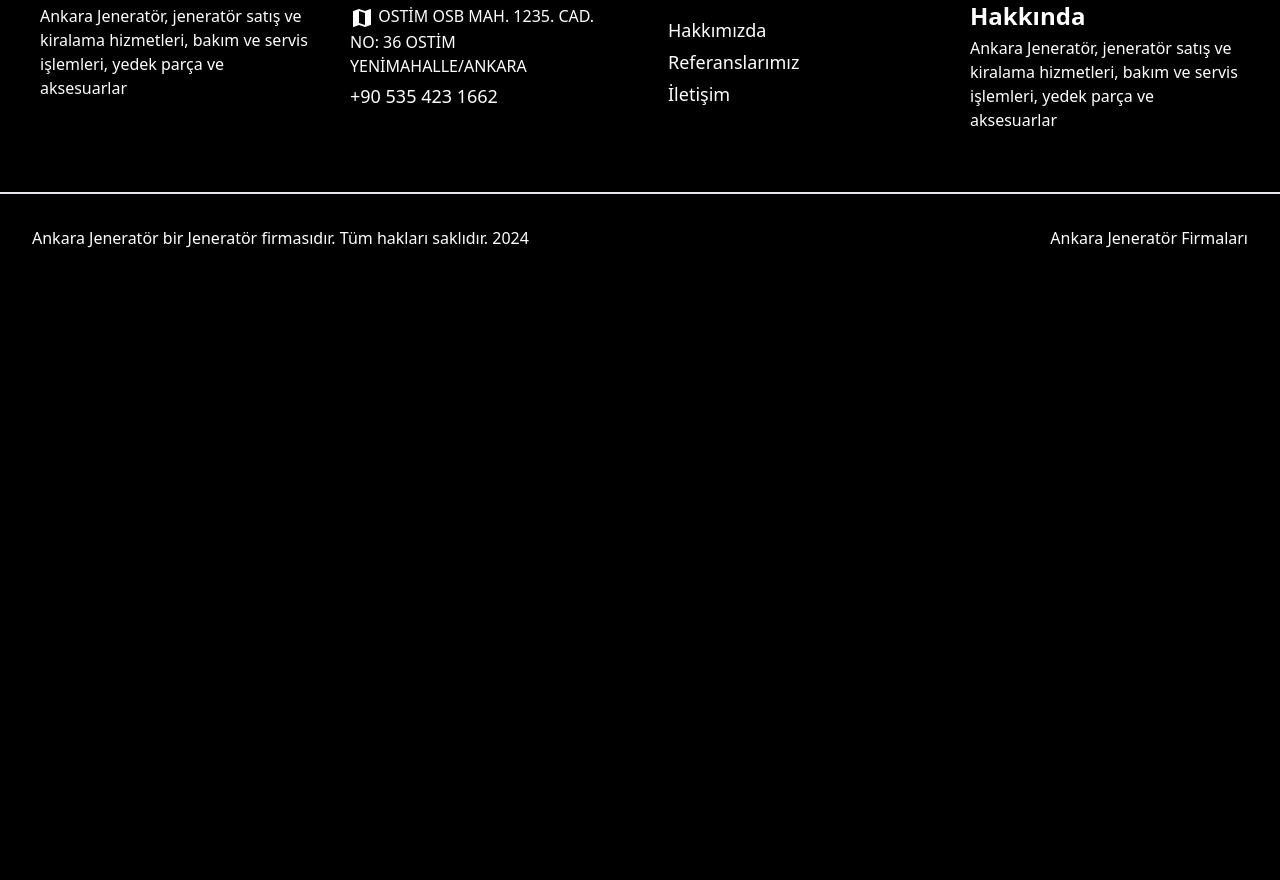
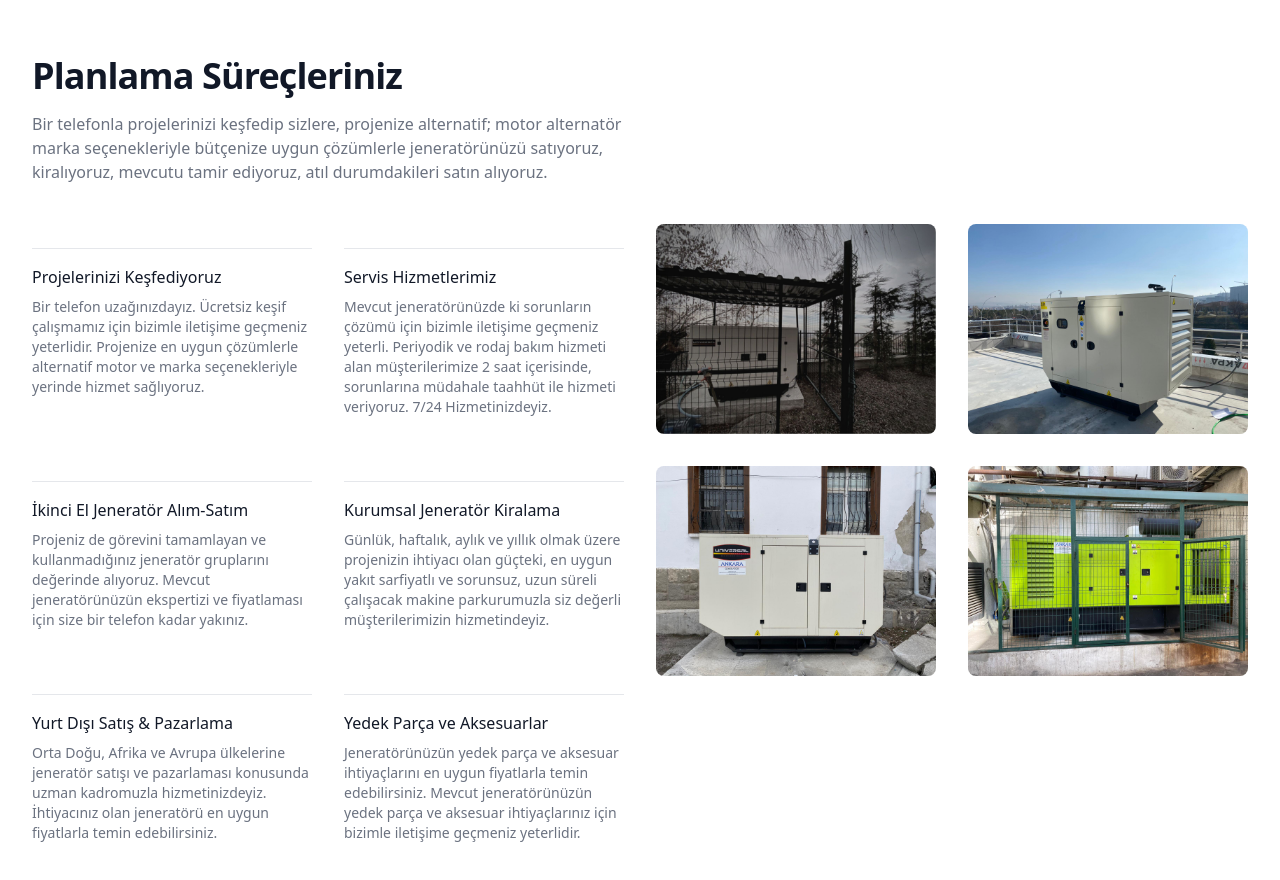
Before and after one commit to omer0697/responsiveGeneralLayout, a Next.js app: page / in a window 1280 px wide. Shown: the part 1832-2712 px from the top of the page. Before the commit the page ends 2114 px from the top, so only its background shows below. Built offline with nearby package versions, Linux system fonts and the light colour scheme.

Commit message:
New component was added.

```diff
--- a/src/app/components/HeroSection.js
+++ b/src/app/components/HeroSection.js
@@ -7,7 +7,6 @@
 import CustomTable from './CustomTable'
 import Loading from './Loading'
 import Navbar from './Navbar';
-import ImagesList from './ImagesList'
 
 
 const HeroSection = () => {
@@ -29,7 +28,6 @@
           </h1>
         </div>
       </div>
-        <ImagesList />
 
     </div>
   )
--- a/src/app/components/ImagesList.jsx
+++ b/src/app/components/ImagesList.jsx
@@ -5,6 +5,7 @@
 import ArrowForwardIosIcon from '@mui/icons-material/ArrowForwardIos';
 import { CarouselProvider, Slider, Slide, ButtonBack, ButtonNext } from 'pure-react-carousel'
 import 'pure-react-carousel/dist/react-carousel.es.css';
+import Loading from './Loading';
 
 const itemData = [
     {
@@ -98,10 +99,14 @@
 
 export default function ImagesList() {
     const [windowWidth, setWindowWidth] = useState(0)
+    const [loading, setLoading] = useState(true)
 
     useEffect(() => {
         setWindowWidth(window.innerWidth)
+        setLoading(false)
     })
+
+    if (loading) return <Loading />
 
     return (
         <>
@@ -111,7 +116,7 @@
             naturalSlideHeight={100}
             totalSlides={itemData.length}
             visibleSlides={windowWidth > 1024 ? 4 : 2}
-            className='w-full h-44 lg:h-60 xl:h-80 2xl:h-96 relative overflow-hidden mt-10  bg-white rounded-lg'
+            className='w-full px-16 h-44 lg:h-60 xl:h-80 2xl:h-96 relative overflow-hidden mt-10  bg-white rounded-lg'
         >
             <Slider>
                 {itemData.map((item, index) => (
--- a/src/app/components/Loading.jsx
+++ b/src/app/components/Loading.jsx
@@ -5,7 +5,7 @@
 
 const Loading = () => {
     return (
-        <div className=' w-full h-full absolute flex items-center justify-center bg-black z-10'>
+        <div className='  absolute w-screen h-screen top-0 items-center justify-center bg-black z-10'>
             <div>
                 <Image
                     src="/logo.svg"
--- /dev/null
+++ b/src/app/components/ProductFeatures.jsx
@@ -0,0 +1,54 @@
+const features = [
+    { name: 'Projelerinizi Keşfediyoruz', description: 'Bir telefon uzağınızdayız. Ücretsiz keşif çalışmamız için bizimle iletişime geçmeniz yeterlidir. Projenize en uygun çözümlerle alternatif motor ve marka seçenekleriyle yerinde hizmet sağlıyoruz.' },
+    { name: 'Servis Hizmetlerimiz', description: 'Mevcut jeneratörünüzde ki sorunların çözümü için bizimle iletişime geçmeniz yeterli. Periyodik ve rodaj bakım hizmeti alan müşterilerimize 2 saat içerisinde, sorunlarına müdahale taahhüt ile hizmeti veriyoruz. 7/24 Hizmetinizdeyiz.' },
+    { name: 'İkinci El Jeneratör Alım-Satım', description: 'Projeniz de görevini tamamlayan ve kullanmadığınız jeneratör gruplarını değerinde alıyoruz. Mevcut jeneratörünüzün ekspertizi ve fiyatlaması için size bir telefon kadar yakınız.' },
+    { name: 'Kurumsal Jeneratör Kiralama', description: 'Günlük, haftalık, aylık ve yıllık olmak üzere projenizin ihtiyacı olan güçteki, en uygun yakıt sarfiyatlı ve sorunsuz, uzun süreli çalışacak makine parkurumuzla siz değerli müşterilerimizin hizmetindeyiz.' },
+    { name: 'Yurt Dışı Satış & Pazarlama', description: 'Orta Doğu, Afrika ve Avrupa ülkelerine jeneratör satışı ve pazarlaması konusunda uzman kadromuzla hizmetinizdeyiz. İhtiyacınız olan jeneratörü en uygun fiyatlarla temin edebilirsiniz.' },
+    { name: 'Yedek Parça ve Aksesuarlar', description: 'Jeneratörünüzün yedek parça ve aksesuar ihtiyaçlarını en uygun fiyatlarla temin edebilirsiniz. Mevcut jeneratörünüzün yedek parça ve aksesuar ihtiyaçlarınız için bizimle iletişime geçmeniz yeterlidir.' },
+  ]
+
+  export default function ProductFeatures() {
+    return (
+      <div className="bg-white">
+        <div className="mx-auto grid max-w-2xl grid-cols-1 items-center gap-x-8 gap-y-16 px-4 py-24 sm:px-6 sm:py-32 lg:max-w-7xl lg:grid-cols-2 lg:px-8">
+          <div>
+            <h2 className="text-3xl font-bold tracking-tight text-gray-900 sm:text-4xl">Planlama Süreçleriniz</h2>
+            <p className="mt-4 text-gray-500">
+                Bir telefonla projelerinizi keşfedip sizlere, projenize alternatif; motor alternatör marka seçenekleriyle bütçenize uygun çözümlerle jeneratörünüzü satıyoruz, kiralıyoruz, mevcutu tamir ediyoruz, atıl durumdakileri satın alıyoruz.
+            </p>
+
+            <dl className="mt-16 grid grid-cols-1 gap-x-6 gap-y-10 sm:grid-cols-2 sm:gap-y-16 lg:gap-x-8">
+              {features.map((feature) => (
+                <div key={feature.name} className="border-t border-gray-200 pt-4">
+                  <dt className="font-medium text-gray-900">{feature.name}</dt>
+                  <dd className="mt-2 text-sm text-gray-500">{feature.description}</dd>
+                </div>
+              ))}
+            </dl>
+          </div>
+          <div className="grid grid-cols-2 grid-rows-2 gap-4 sm:gap-6 lg:gap-8">
+            <img
+              src="/1.jpg"
+              alt="Walnut card tray with white powder coated steel divider and 3 punchout holes."
+              className="rounded-lg bg-gray-100"
+            />
+            <img
+              src="/2.jpg"
+              alt="Top down view of walnut card tray with embedded magnets and card groove."
+              className="rounded-lg bg-gray-100"
+            />
+            <img
+              src="/3.jpg"
+              alt="Side of walnut card tray with card groove and recessed card area."
+              className="rounded-lg bg-gray-100"
+            />
+            <img
+              src="/4.jpg"
+              alt="Walnut card tray filled with cards and card angled in dedicated groove."
+              className="rounded-lg bg-gray-100"
+            />
+          </div>
+        </div>
+      </div>
+    )
+  }
--- a/src/app/page.js
+++ b/src/app/page.js
@@ -1,5 +1,6 @@
 import HeroSection from "./components/HeroSection";
 import MainContent from "./components/MainContent";
+import ProductFeatures from "./components/ProductFeatures";
 import { WhatsApp } from "./components/reusableComponents";
 
 
@@ -8,6 +9,7 @@
     <main className="flex h-full flex-col justify-between  ">
       <HeroSection />
       <MainContent />
+      <ProductFeatures />
     </main>
   )
 };
```
